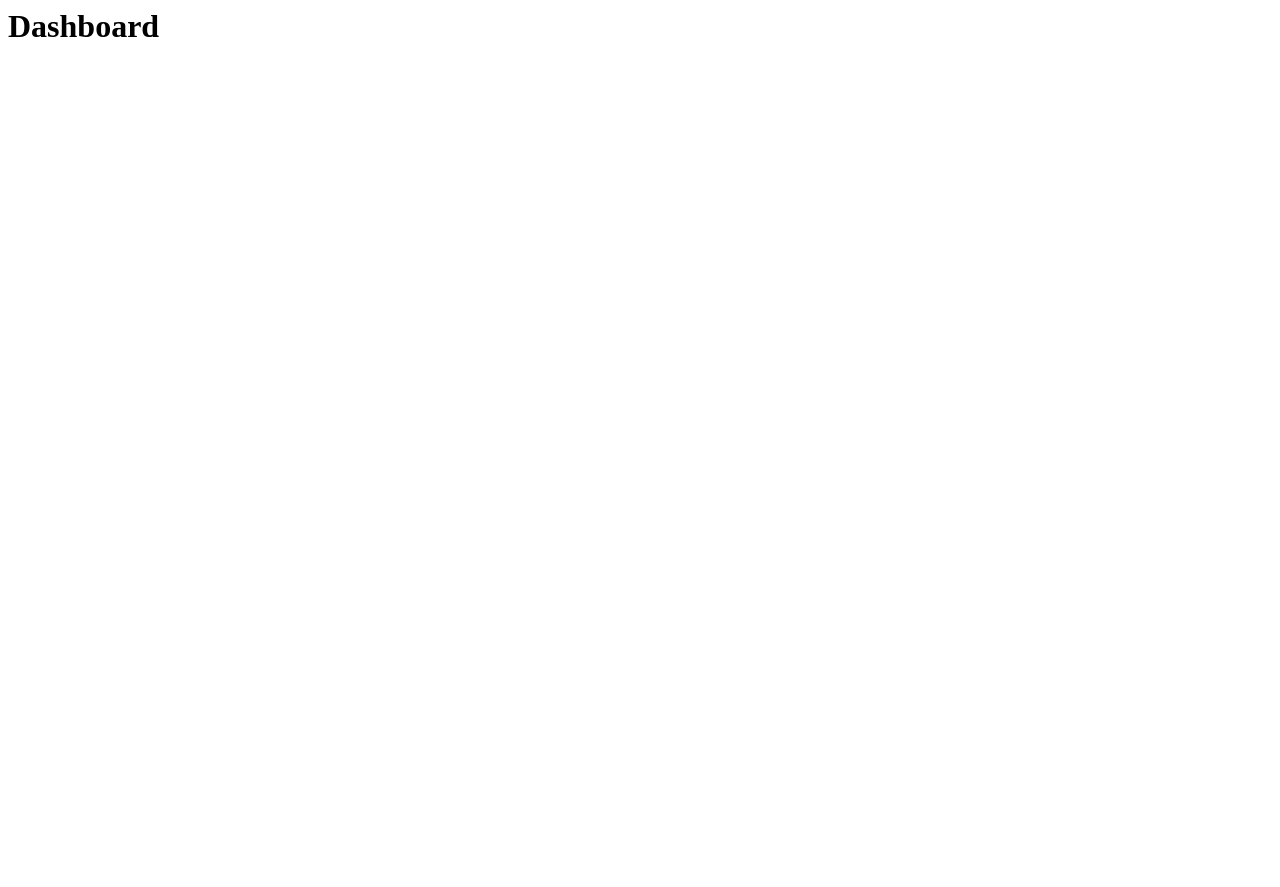
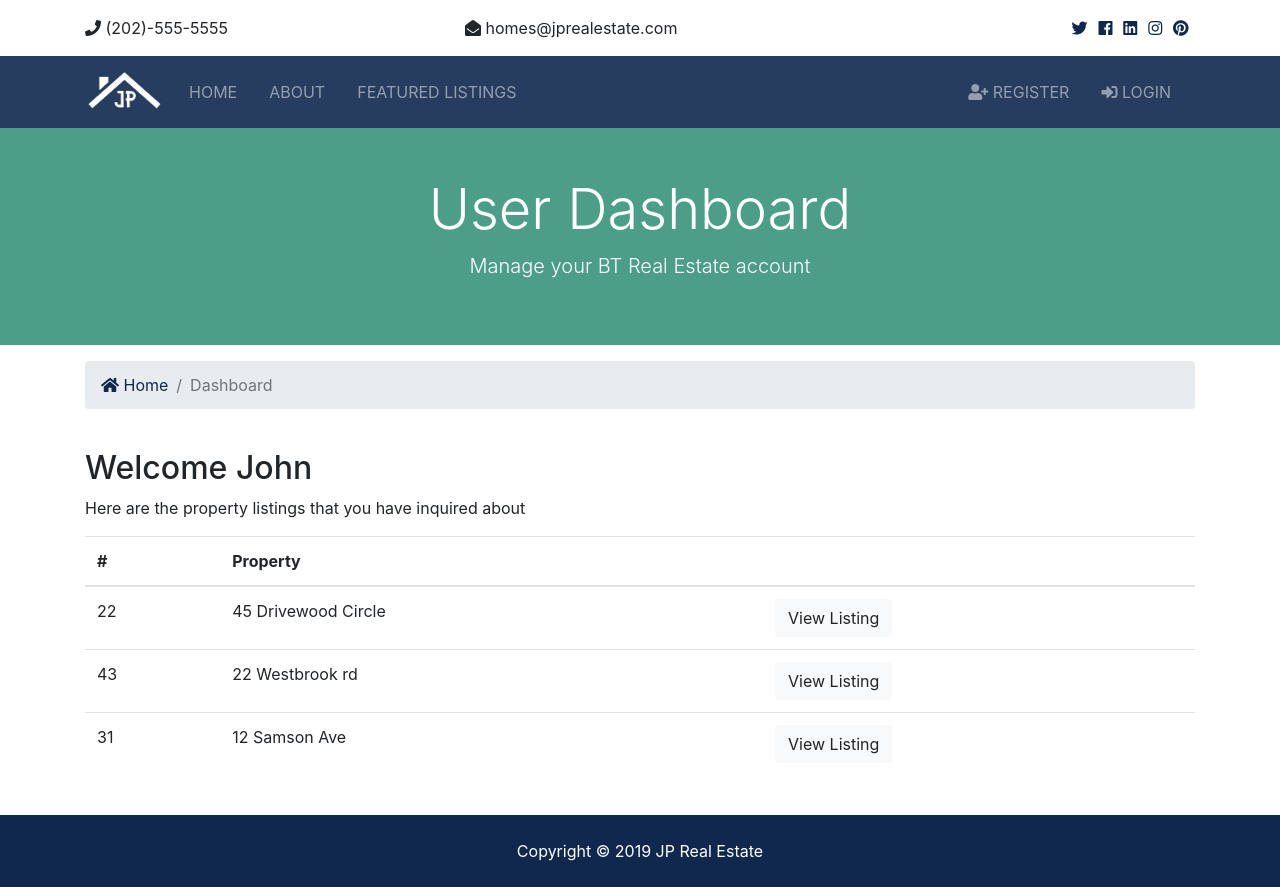
Before and after one commit to StarfoxMulder/django_realty, a Django app: page /accounts/dashboard in a window 1280 px wide. Before the commit the page is almost empty. Before the commit the page ends 37 px from the top, so only its background shows below. Run offline with Django 3.2, Linux system fonts and the light colour scheme; some libraries are stand-ins or nearby versions.

Commit message:
updated title templating for the current page; logout and navbar functionality

```diff
--- a/accounts/views.py
+++ b/accounts/views.py
@@ -55,15 +55,28 @@ def register(request):
 
 def login(request):
     if request.method == 'POST':
-        messages.error(request, 'Testing error message')
-        return redirect('register')
+        username = request.POST['username']
+        password = request.POST['password']
+
+        user = auth.authenticate(username=username, password=password)
+
+        if user is not None:
+            auth.login(request, user)
+            messages.success(request, 'You are now logged in.')
+            return redirect('dashboard')
+        else:
+            messages.error(
+                request, 'Invalid credentials. Username not found or password is incorrect.')
+            return redirect('login')
     else:
         return render(request, 'accounts/login.html')
 
 
 def logout(request):
-
-    return redirect(request, 'index')
+    if request.method == 'POST':
+        auth.logout(request)
+        messages.success(request, 'You are now logged out.')
+        return redirect('index')
 
 
 def dashboard(request):
--- a/cjp/static/js/main.js
+++ b/cjp/static/js/main.js
@@ -1,2 +1,6 @@
 const date = new Date();
 document.querySelector('.year').innerHTML = date.getFullYear();
+
+setTimeout(function () {
+  $('#message').fadeOut('slow')
+}, 3000);
--- a/templates/accounts/dashboard.html
+++ b/templates/accounts/dashboard.html
@@ -1 +1,78 @@
-<h1>Dashboard</h1>
+{% extends 'base.html'%}
+
+{% block title %} | Dashboard {% endblock %}
+
+{% block content %}
+
+<section id="showcase-inner" class="py-5 text-white">
+  <div class="container">
+    <div class="row text-center">
+      <div class="col-md-12">
+        <h1 class="display-4">User Dashboard</h1>
+        <p class="lead">Manage your BT Real Estate account</p>
+      </div>
+    </div>
+  </div>
+</section>
+
+<!-- Breadcrumb -->
+<section id="bc" class="mt-3">
+  <div class="container">
+    <nav aria-label="breadcrumb">
+      <ol class="breadcrumb">
+        <li class="breadcrumb-item">
+          <a href="{% url 'index' %}"> <i class="fas fa-home"></i> Home</a>
+        </li>
+        <li class="breadcrumb-item active">Dashboard</li>
+      </ol>
+    </nav>
+  </div>
+</section>
+
+<!-- Alerts -->
+{% include 'partials/_alerts.html'%}
+
+<section id="dashboard" class="py-4">
+  <div class="container">
+    <div class="row">
+      <div class="col-md-12">
+        <h2>Welcome John</h2>
+        <p>Here are the property listings that you have inquired about</p>
+        <table class="table">
+          <thead>
+            <tr>
+              <th scope="col">#</th>
+              <th scope="col">Property</th>
+              <th></th>
+            </tr>
+          </thead>
+          <tbody>
+            <tr>
+              <td>22</td>
+              <td>45 Drivewood Circle</td>
+              <td>
+                <a class="btn btn-light" href="#">View Listing</a>
+              </td>
+            </tr>
+            <tr>
+              <td>43</td>
+              <td>22 Westbrook rd</td>
+              <td>
+                <a class="btn btn-light" href="#">View Listing</a>
+              </td>
+            </tr>
+            <tr>
+              <td>31</td>
+              <td>12 Samson Ave</td>
+              <td>
+                <a class="btn btn-light" href="#">View Listing</a>
+              </td>
+            </tr>
+          </tbody>
+        </table>
+      </div>
+    </div>
+  </div>
+</section>
+
+{% endblock %}
--- a/templates/accounts/login.html
+++ b/templates/accounts/login.html
@@ -1,4 +1,7 @@
 {% extends 'base.html' %}
+
+{% block title %} | Login {% endblock %}
+
 
 {% block content %}
 
--- a/templates/accounts/register.html
+++ b/templates/accounts/register.html
@@ -1,4 +1,7 @@
 {% extends 'base.html' %}
+
+{% block title %} | Account Registration {% endblock %}
+
 
 {% block content %}
 
--- a/templates/base.html
+++ b/templates/base.html
@@ -14,7 +14,8 @@
   <link rel="stylesheet" href="{% static 'css/style.css' %}">
   <!-- Lightbox -->
   <link rel="stylesheet" href="{% static 'css/lightbox.min.css' %}">
-  <title>JP Real Estate</title>
+  <!-- Including the name of the current page in the title -->
+  <title>JP Real Estate {% block title %} {% endblock %}</title>
 </head>
 
 <body>
--- a/templates/listings/listing.html
+++ b/templates/listings/listing.html
@@ -1,5 +1,7 @@
 {% extends 'base.html' %}
 {% load humanize %}
+
+{% block title %} | {{listing.title}} {% endblock %}
 
 {% block content %}
 <section id="showcase-inner" class="py-5 text-white">
--- a/templates/listings/listings.html
+++ b/templates/listings/listings.html
@@ -1,6 +1,9 @@
 {% extends 'base.html' %}
 {% load static %}
 {% load humanize %}
+
+{% block title %} | Browse Property Listings {% endblock %}
+
 
 {% block content %}
 <section id="showcase-inner" class="py-5 text-white">
--- a/templates/listings/search.html
+++ b/templates/listings/search.html
@@ -1,5 +1,8 @@
 {% extends 'base.html' %}
 {% load humanize %}
+
+{% block title %} | Search Results {% endblock %}
+
 
 {% block content %}
 <section id="showcase-inner" class="showcase-search text-white py-5">
--- a/templates/pages/about.html
+++ b/templates/pages/about.html
@@ -1,5 +1,7 @@
 {% extends 'base.html'%}
 {% load static %}
+
+{% block title %} | About Us {% endblock %}
 
 {% block content %}
 <section id="showcase-inner" class="py-5 text-white">
@@ -68,7 +70,7 @@
   <h2 class="display-4">We Work For You</h2>
   <h4>Lorem ipsum dolor sit amet consectetur adipisicing elit. Autem velit aperiam, unde aliquid at similique!</h4>
   <hr>
-  <a href="listings.html" class="btn btn-secondary text-white btn-lg">View Our Featured Listings</a>
+  <a href="{% url 'listings' %}" class="btn btn-secondary text-white btn-lg">View Our Featured Listings</a>
 </section>
 
 <!-- Team -->
--- a/templates/pages/index.html
+++ b/templates/pages/index.html
@@ -1,5 +1,7 @@
 {% extends 'base.html'%}
 {% load humanize %}
+
+{% block title %} | Welcome {% endblock %}
 
 {% block content %}
 <!-- Showcase -->
@@ -67,6 +69,7 @@
 
 <!-- Alerts partial -->
 <!-- In case you want to redirect to the homepage and show an alert -->
+<br>
 {% include 'partials/_alerts.html' %}
 
 <!-- Listings -->
--- a/templates/partials/_navbar.html
+++ b/templates/partials/_navbar.html
@@ -23,18 +23,33 @@
       </ul>
 
       <ul class="navbar-nav ml-auto">
+        <!-- Conditional for displaying dashboard & logout if user is logged in -->
+        {% if user.is_authenticated %}
+        <li {% if 'dashboard' in request.path %} class="nav-item active mr-3" {% else %} class="nav-item mr-3"
+          {% endif %}>
+          <a class="nav-link" href="{% url 'dashboard' %}">
+            {{ user.username }}'s Dashboard</a>
+        </li>
+        <li class="nav-item mr-3">
+          <a href="javascript:{document.getElementById('logout').submit()}" class="nav-link"> <i
+              class="fas fa-sign-out-alt"></i> logout</a>
+          <form action="{% url 'logout' %}" method="POST" id="logout">
+            {% csrf_token %}
+            <input type="hidden"> </form>
+        </li>
+        {% else %}
         <li {% if 'register' in request.path %} class="nav-item active mr-3" {% else %} class="nav-item mr-3"
-        {% endif %}>
+          {% endif %}>
           <a class="nav-link" href="{% url 'register' %}">
             <i class="fas fa-user-plus"></i> Register</a>
         </li>
-        <li {% if 'login' in request.path %} class="nav-item active mr-3" {% else %} class="nav-item mr-3"
-        {% endif %}>
+        <li {% if 'login' in request.path %} class="nav-item active mr-3" {% else %} class="nav-item mr-3" {% endif %}>
           <a class="nav-link" href="{% url 'login' %}">
             <i class="fas fa-sign-in-alt"></i>
 
             Login</a>
         </li>
+        {% endif %}
       </ul>
     </div>
   </div>
```
